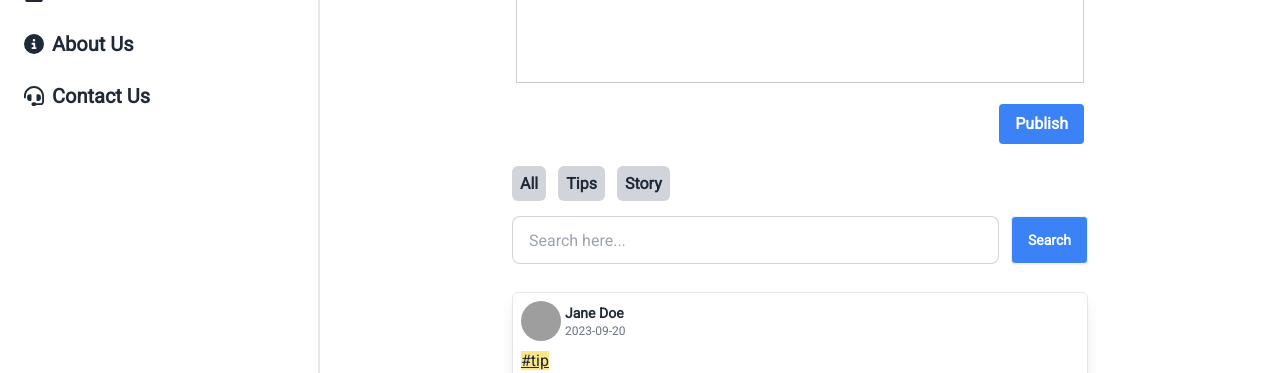
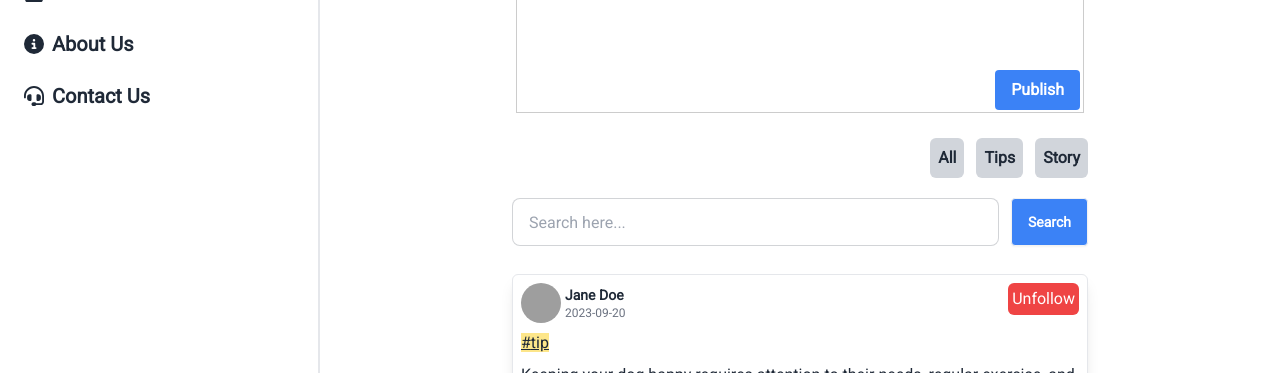
Before and after one commit to juixer/tails-of-joy-frontend, a Next.js app: page / in a window 1280 px wide. Shown: the part 198-571 px from the top of the page. Built offline with nearby package versions, Linux system fonts and the light colour scheme; grey boxes are pictures that could not be loaded.

Commit message:
feed card updated

```diff
--- a/src/app/(WithCommonLayout)/post/[postId]/page.tsx
+++ b/src/app/(WithCommonLayout)/post/[postId]/page.tsx
@@ -32,6 +32,7 @@ const ViewPostPage = ({ params }: { params: string }) => {
   };
   return (
     <div className="flex flex-col gap-2 border border-gray-400 max-w-xl mx-auto p-2 rounded-md shadow-lg">
+      <div className="flex justify-between">
         <div className="flex items-center gap-1">
           <img
             className="w-10 h-10 rounded-full object-cover"
@@ -41,6 +42,13 @@ const ViewPostPage = ({ params }: { params: string }) => {
           <div className="">
             <div className="text-sm font-semibold">{post.publisher_name}</div>
             <div className="text-xs text-gray-500">{post.publish_date}</div>
+          </div>
+        </div>
+        <div>
+          {/* <button className="bg-sky-500 hover:bg-sky-600 text-white p-1 rounded-md">Follow</button> */}
+          <button className="bg-red-500 hover:bg-red-900 text-white p-1 rounded-md">
+            Unfollow
+          </button>
         </div>
       </div>
 
--- a/src/components/Home/CreatePost/QuillEditor.tsx
+++ b/src/components/Home/CreatePost/QuillEditor.tsx
@@ -19,7 +19,7 @@ const QuillEditor = () => {
     <>
       <ReactQuill
         style={{
-          height: "150px",
+          height: "180px",
           borderRadius: "50px",
         }}
         placeholder="Start writing your thought"
@@ -28,7 +28,7 @@ const QuillEditor = () => {
         value={value}
         onChange={setValue}
       />
-      <div className="flex justify-end mt-16 mb-5">
+      <div className="flex justify-end mr-1 mb-5">
         <button className="bg-blue-500 hover:bg-blue-600 text-white font-bold py-2 px-4 rounded">
           Publish
         </button>
--- a/src/components/Home/Feed/FeedFiltering.tsx
+++ b/src/components/Home/Feed/FeedFiltering.tsx
@@ -2,7 +2,7 @@
 const FeedFiltering = () => {
   return (
     <div className="max-w-xl mx-auto space-y-5">
-      <div className="space-x-3">
+      <div className="flex gap-3 justify-end">
         <span className="p-2 bg-gray-300 rounded-md font-bold hover:bg-gray-400 cursor-pointer duration-300">
           All
         </span>
--- a/src/components/UI/FeedUi/FeedCard.tsx
+++ b/src/components/UI/FeedUi/FeedCard.tsx
@@ -5,6 +5,7 @@ import { FaThumbsDown, FaThumbsUp } from "react-icons/fa6";
 const FeedCard = ({ post }: { post: IPetTipStory }) => {
   return (
     <div className="flex flex-col gap-2 hover:scale-[1.01] duration-300 border hover:border-gray-400 max-w-xl mx-auto p-2 rounded-md shadow-lg">
+      <div className="flex justify-between">
         <div className="flex items-center gap-1">
           <img
             className="w-10 h-10 rounded-full object-cover"
@@ -14,6 +15,13 @@ const FeedCard = ({ post }: { post: IPetTipStory }) => {
           <div className="">
             <div className="text-sm font-semibold">{post.publisher_name}</div>
             <div className="text-xs text-gray-500">{post.publish_date}</div>
+          </div>
+        </div>
+        <div>
+          {/* <button className="bg-sky-500 hover:bg-sky-600 text-white p-1 rounded-md">Follow</button> */}
+          <button className="bg-red-500 hover:bg-red-900 text-white p-1 rounded-md">
+            Unfollow
+          </button>
         </div>
       </div>
       <div>
```
Lines whose indentation alone changed are shown as unchanged.
